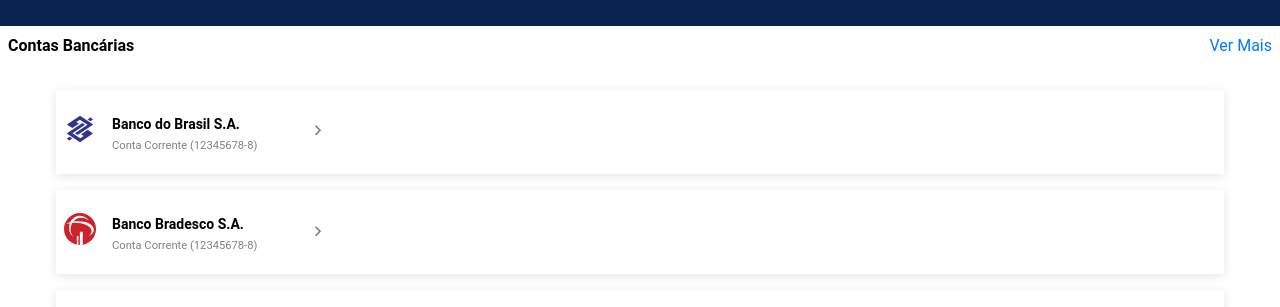
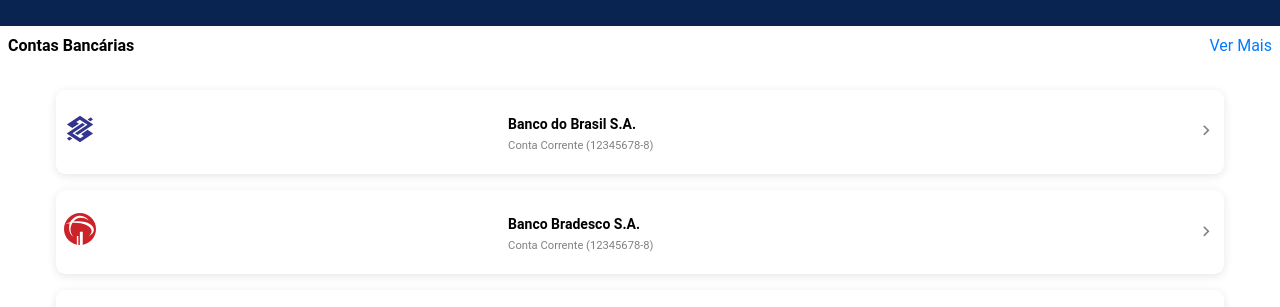
Before and after one commit to josequintinno/NUMMUSAPP, a plain HTML site: page index.html in a window 1280 px wide. Shown: the part 171-478 px from the top of the page. Drawn offline with Linux system fonts and the light colour scheme.

Commit message:
🔵 feature: Ajustes na interface do aplicativo

```diff
--- a/resources/styles/index.css
+++ b/resources/styles/index.css
@@ -81,15 +81,16 @@ i {
     width: 90%;
     margin: auto;
     display: flex;
-    justify-content: start;
+    justify-content: space-between;
     align-items: center;
     padding: 0.5rem;
     box-shadow: 0 2px 10px rgba(0, 0, 0, 0.1);
     margin-bottom: 1rem;
+    border-radius: 0.6rem;
 }
 
 .nome {
-    margin-left: 1rem;
+    margin-right: 5rem;
     margin-top: 1rem;
 }
 
```
Also changed, not shown: 1 other file.
